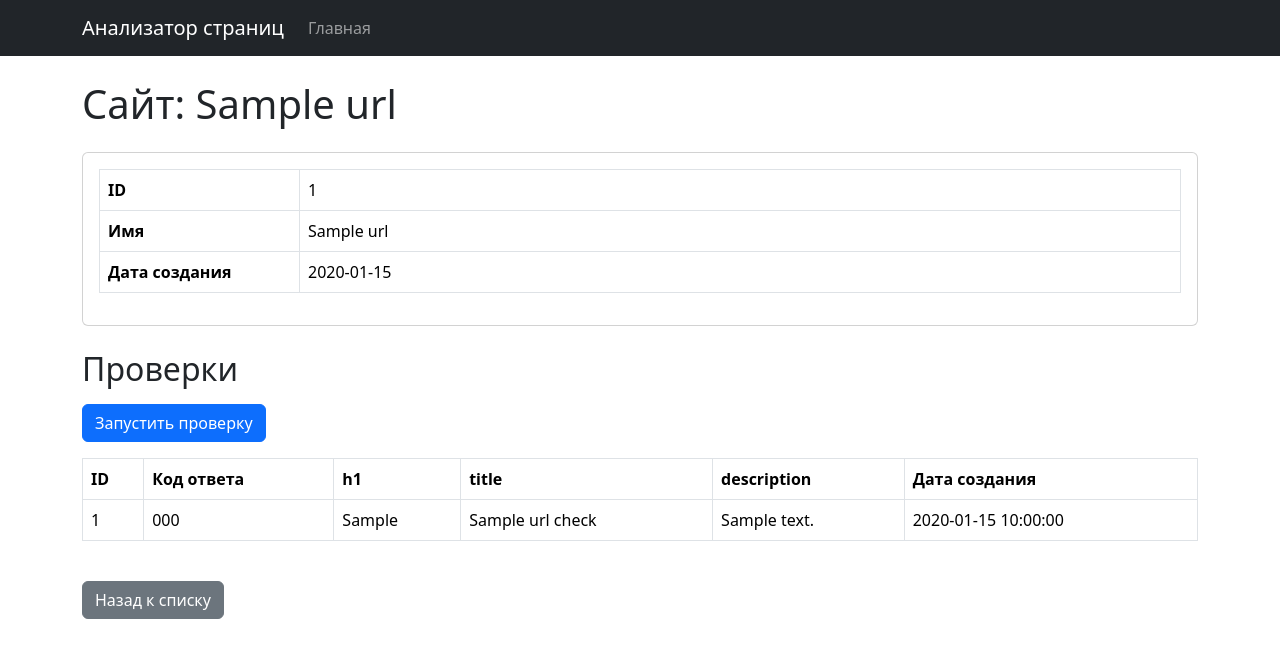
After one commit to Vitalmet/python-project-83, a Flask app: page /urls/1 in a window 1280 px wide. The commit adds this page. Shown: the top 658 px of the page. Run offline with Flask 3, Linux system fonts and the light colour scheme; a database or web service that is not in the repository returns one stand-in record (values such as "Sample title"); some libraries are stand-ins or nearby versions.

Commit message:
Созал базы данных, реализовал форму ввода и вылидацию, вывод конкретного URL.

```diff
--- a/page_analyzer/app.py
+++ b/page_analyzer/app.py
@@ -1,34 +1,187 @@
 import os
+import validators
+import requests
+from datetime import datetime
 from dotenv import load_dotenv
 from flask import Flask, render_template, request, redirect, url_for, flash
+import psycopg2
+from psycopg2.extras import RealDictCursor
+from bs4 import BeautifulSoup
 
 #загружаем переменные окружения из .env
-load_dotenv()
+dotenv_path = os.path.join(os.path.dirname(__file__), '..', '.env')
+load_dotenv(dotenv_path)
 
 template_dir = os.path.abspath(os.path.join(os.path.dirname(__file__), '..', 'templates'))
-app = Flask(__name__,template_folder=template_dir)
+app = Flask(__name__, template_folder=template_dir)
 app.config['SECRET_KEY'] = os.getenv('SECRET_KEY', 'default-secret-key-for-dev')
 
+# функция для соединения с БД
+def get_db_connection():
+    database_url = os.getenv('DATABASE_URL')
+    if not database_url:
+        database_url = 'postgresql://localhost/page_analyzer'
+    print(f"Connecting to DB with: {database_url}")
+    conn = psycopg2.connect(database_url, cursor_factory=RealDictCursor)
+    return conn
 
+# нормализация URL (удаление trailing slash и приведение к нижнему регистру)
+def normalize_url(url):
+    url = url.rstrip('/')
+    url = url.lower()
+    return url
 
-@app.route("/")
+# Валидация URL
+def validate_url(url):
+    if not url or len(url) > 255:
+        return False, 'URL превышает 255 символов'
+    if not validators.url(url):
+        return False, 'Некорректный URL'
+    return True, ''
+
+@app.route('/')
 def index():
-   return render_template('index.html')
+    return render_template('index.html')
 
-@app.route("/chek", methods=['POST'])
-def chek_url():
-   url = request.form.get('url', '').strip()
+@app.route('/urls', methods=['GET'])
+def urls_list():
+    conn = get_db_connection()
+    cur = conn.cursor()
 
-   if not url:
-      flash('URL не может быть пустым', 'danger')
-      return redirect(url_for('index'))
+    cur.execute("""
+        SELECT
+            u.id,
+            u.name,
+            u.created_at,
+            MAX(uc.created_at) as last_check_at,
+            uc.status_code
+        FROM urls u
+        LEFT JOIN url_checks uc ON u.id = uc.url_id
+        GROUP BY u.id, uc.status_code
+        ORDER BY u.created_at DESC
+    """)
+    urls = cur.fetchall()
 
-   if not url.startswith(('http://', 'https://')):
-      flash('URL должен начинаться с http:// или https://', 'danger')
-      return redirect(url_for('index'))
+    cur.close()
+    conn.close()
 
-   flash(f'Анализ страницы {url} начат', 'success')
-   return redirect(url_for('index'))
+    return render_template('urls.html', urls=urls)
+
+@app.route('/urls/<int:id>')
+def show_url(id):
+    conn = get_db_connection()
+    cur = conn.cursor()
+
+    cur.execute('SELECT id, name, created_at FROM urls WHERE id = %s', (id,))
+    url = cur.fetchone()
+
+    if not url:
+        cur.close()
+        conn.close()
+        flash('Страница не найдена', 'danger')
+        return redirect(url_for('index'))
+
+    cur.execute("""
+        SELECT id, status_code, h1, title, description, created_at
+        FROM url_checks  -- Исправлено: urls_checks -> url_checks
+        WHERE url_id = %s
+        ORDER BY created_at DESC
+    """, (id,))
+    checks = cur.fetchall()
+    cur.close()
+    conn.close()
+
+    return render_template('show_url.html', url=url, checks=checks)
+
+@app.route('/urls', methods=['POST'])
+def add_url():
+    url = request.form.get('url', '').strip()
+
+    is_valid, error_message = validate_url(url)
+    if not is_valid:
+        flash(error_message, 'danger')
+        return render_template('index.html'), 422
+
+    normalized_url = normalize_url(url)
+
+    conn = get_db_connection()
+    cur = conn.cursor()
+
+    try:
+        cur.execute('SELECT id FROM urls WHERE name = %s', (normalized_url,))
+        existing_url = cur.fetchone()
+
+        if existing_url:
+            flash('Страница уже существует', 'info')
+            url_id = existing_url['id']
+        else:
+            cur.execute('INSERT INTO urls (name, created_at) VALUES (%s, %s) RETURNING id',
+                        (normalized_url, datetime.now())
+            )
+            conn.commit()
+            result = cur.fetchone()
+            url_id = result['id'] if result else None
+            flash('Страница успешно добавлена', 'success')
+
+        cur.close()
+        conn.close()
+
+        return redirect(url_for('show_url', id=url_id))
+
+    except Exception as e:
+        conn.rollback()
+        cur.close()
+        conn.close()
+        flash('Ошибка при добавлении страницы', 'danger')
+        return render_template('index.html'), 500
+
+@app.route('/urls/<int:id>/checks', methods=['POST'])
+def check_url(id):
+    conn = get_db_connection()
+    cur = conn.cursor()
+
+    cur.execute('SELECT name FROM urls WHERE id = %s', (id,))
+    url_data = cur.fetchone()
+
+    if not url_data:
+        cur.close()
+        conn.close()
+        flash('Страница не найдена', 'danger')
+        return redirect(url_for('urls_list'))
+
+    url = url_data['name']
+
+    try:
+        response = requests.get(url, timeout=10)
+        status_code = response.status_code
+
+        soup = BeautifulSoup(response.text, 'html.parser')
+
+        h1 = soup.find('h1').get_text(strip=True) if soup.find('h1') else ''
+        title = soup.find('title').get_text(strip=True) if soup.find('title') else ''
+
+        description_tag = soup.find('meta', attrs={'name': 'description'})
+        description = description_tag.get('content', '').strip() if description_tag else ''
+
+        cur.execute("""
+            INSERT INTO url_checks (url_id, status_code, h1, title, description, created_at)
+            VALUES (%s, %s, %s, %s, %s, %s)
+            RETURNING id
+        """, (id, status_code, h1, title, description, datetime.now()))
+
+        conn.commit()
+
+        flash('Страница успешно проверена', 'success')
+
+    except requests.RequestException as e:
+        flash('Ошибка при проверке страницы', 'danger')
+    except Exception as e:
+        flash('Произошла ошибка при проверке', 'danger')
+    finally:
+        cur.close()
+        conn.close()
+
+    return redirect(url_for('show_url', id=id))
 
 if __name__ == "__main__":
-   app.run(debug=True)
+    app.run(debug=True, host='0.0.0.0', port=8000)
--- a/pyproject.toml
+++ b/pyproject.toml
@@ -8,6 +8,10 @@ dependencies = [
    "flask>=3.0.0",
    "gunicorn>=21.0.0",
    "python-dotenv>=1.2.2",
+   "psycopg2-binary>=2.9.0",
+   "validators>=0.28.0",
+   "requests>=2.31.0",
+   "beautifulsoup4>=4.12.0",
 ]
 
 
--- /dev/null
+++ b/templates/show_url.html
@@ -0,0 +1,68 @@
+{% extends "layout.html" %}
+
+{% block title %}Сайт: {{ url.name }}{% endblock %}
+
+{% block content %}
+<h1 class="mb-4">Сайт: {{ url.name }}</h1>
+
+<div class="card mb-4">
+    <div class="card-body">
+        <table class="table table-bordered" data-test="url">
+            <tbody>
+                <tr>
+                    <th style="width: 200px;">ID</th>
+                    <td>{{ url.id }}</td>
+                </tr>
+                <tr>
+                    <th>Имя</th>
+                    <td>{{ url.name }}</td>
+                </tr>
+                <tr>
+                    <th>Дата создания</th>
+                    <td>{{ url.created_at.strftime('%Y-%m-%d') if url.created_at else '' }}</td>
+                </tr>
+            </tbody>
+        </table>
+    </div>
+</div>
+
+<h2 class="mb-3">Проверки</h2>
+<form action="{{ url_for('check_url', id=url.id) }}" method="post" class="mb-3">
+    <button type="submit" class="btn btn-primary">Запустить проверку</button>
+</form>
+
+<div class="table-responsive">
+    <table class="table table-bordered">
+        <thead>
+            <tr>
+                <th>ID</th>
+                <th>Код ответа</th>
+                <th>h1</th>
+                <th>title</th>
+                <th>description</th>
+                <th>Дата создания</th>
+            </tr>
+        </thead>
+        <tbody>
+            {% for check in checks %}
+            <tr>
+                <td>{{ check.id }}</td>
+                <td>{{ check.status_code if check.status_code else '' }}</td>
+                <td>{{ check.h1 if check.h1 else '' }}</td>
+                <td>{{ check.title if check.title else '' }}</td>
+                <td>{{ check.description if check.description else '' }}</td>
+                <td>{{ check.created_at.strftime('%Y-%m-%d %H:%M:%S') if check.created_at else '' }}</td>
+            </tr>
+            {% else %}
+            <tr>
+                <td colspan="6" class="text-center">Нет проверок</td>
+            </tr>
+            {% endfor %}
+        </tbody>
+    </table>
+</div>
+
+<div class="mt-4">
+    <a href="{{ url_for('urls_list') }}" class="btn btn-secondary">Назад к списку</a>
+</div>
+{% endblock %}
```
Also changed, not shown: database.sql (added, +22 -0 lines), render.yaml (added, +23 -0 lines), templates/index.html (+5 -31 lines), templates/urls.html (added, +34 -0 lines), 2 other files.
